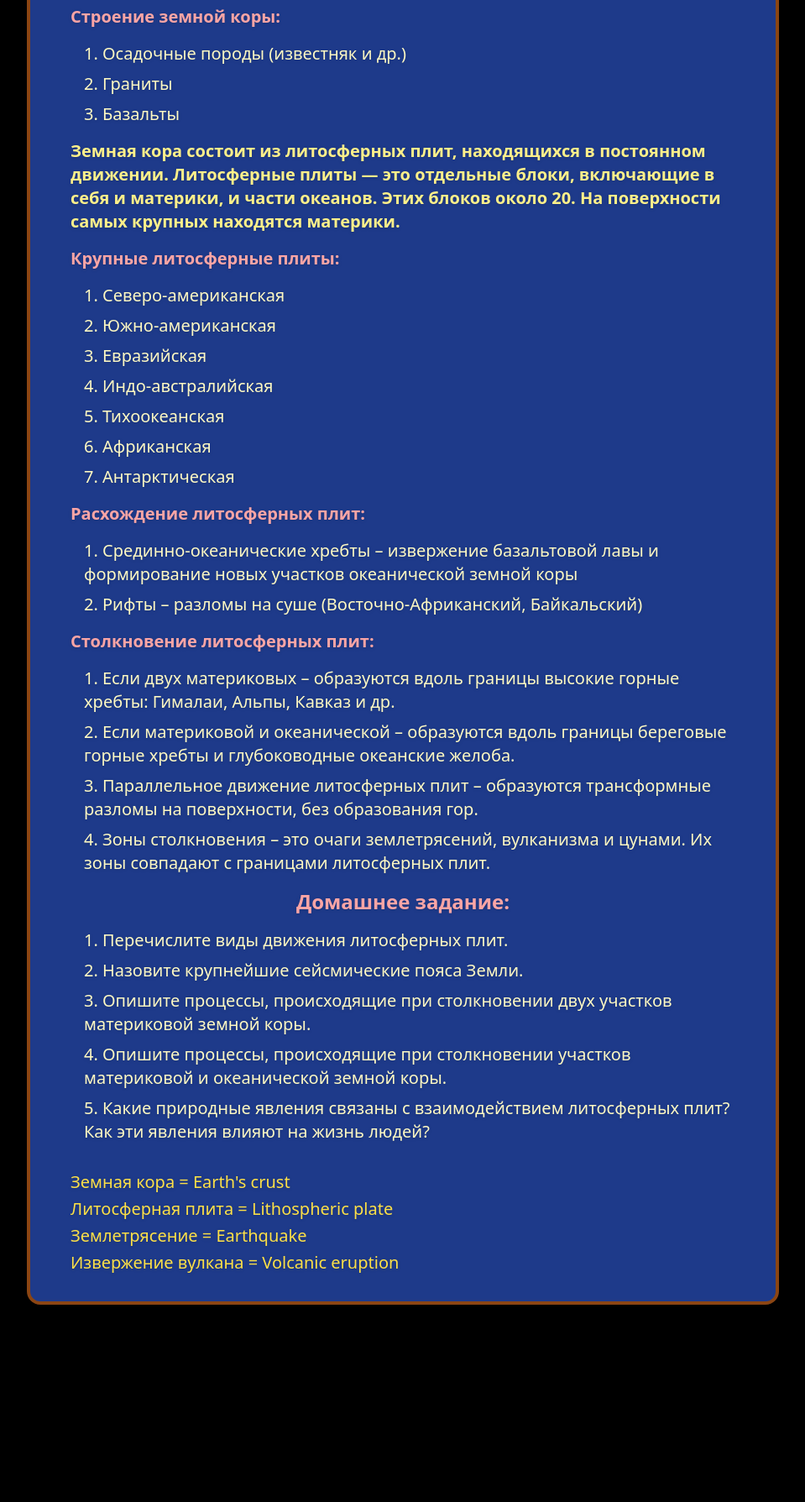
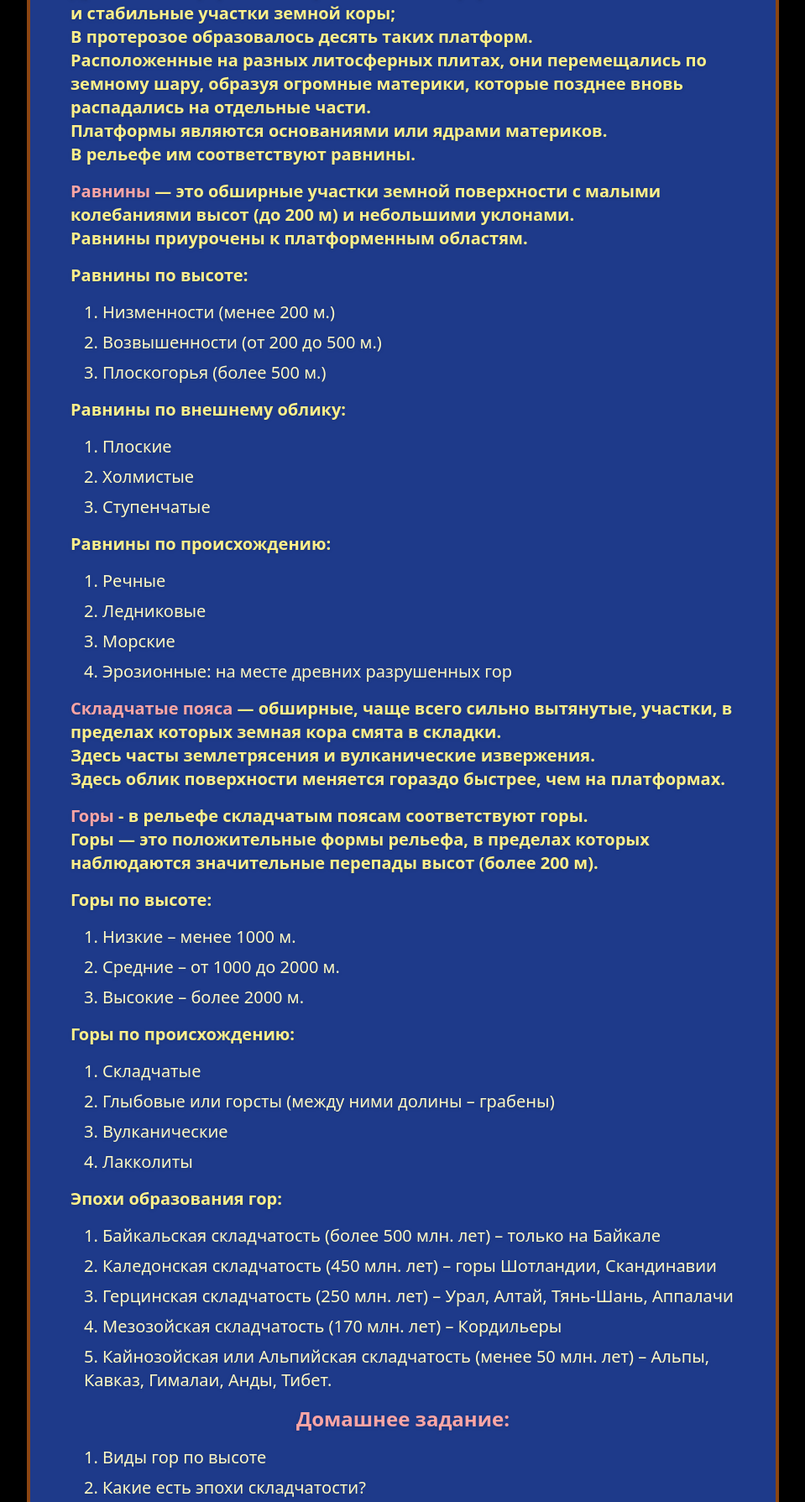
Before and after one commit to Yuriy2437/grade_7, a plain HTML site: page index.html in a window 1280 px wide. Shown: the part 298-2087 px from the top of the page at 84% size, without its empty margins (160-1119 px from the left). Before the commit the page ends 1900 px from the top, so only its background shows below. Drawn offline with nearby package versions, Linux system fonts and the light colour scheme.

Commit message:
Урок 3

```diff
--- a/index.html
+++ b/index.html
@@ -2,7 +2,7 @@
 <html lang="ru">
   <head>
     <meta charset="UTF-8" />
-    <title>Урок 2. Литосферные плиты</title>
+    <title>Урок 3. Природная зональность</title>
     <meta name="viewport" content="width=device-width, initial-scale=1.0" />
     <script src="https://cdn.tailwindcss.com"></script>
   </head>
@@ -13,76 +13,107 @@
       <h1
         class="text-xl sm:text-2xl md:text-3xl font-extrabold mb-6 text-red-400 text-center drop-shadow"
       >
-        Урок 2. Литосферные плиты
+        Урок 3. Природная зональность
       </h1>
       <div
         class="space-y-4 text-yellow-200 text-base sm:text-lg md:text-xl font-bold drop-shadow break-words"
       >
-        <p><span class="text-red-300">Строение Земли:</span></p>
+        <p>
+          Тектоника — это раздел геологии, который изучает строение земной
+          коры.<br />
+          Тектоническая карта, или карта строения земной коры, показывает
+          основные элементы, входящие в состав земной коры.
+        </p>
+        <p>
+          <span class="text-red-300">Древние платформы</span> - материковыми
+          платформами называют спокойные и стабильные участки земной коры;<br />
+          В протерозое образовалось десять таких платформ.<br />
+          Расположенные на разных литосферных плитах, они перемещались по
+          земному шару, образуя огромные материки, которые позднее вновь
+          распадались на отдельные части.<br />
+          Платформы являются основаниями или ядрами материков.<br />
+          В рельефе им соответствуют равнины.
+        </p>
+        <p>
+          <span class="text-red-300">Равнины</span> — это обширные участки
+          земной поверхности с малыми колебаниями высот (до 200 м) и небольшими
+          уклонами.<br />
+          Равнины приурочены к платформенным областям.
+        </p>
+        <p>Равнины по высоте:</p>
         <ol
           class="list-decimal list-inside text-yellow-100 font-normal space-y-2 ml-4"
         >
-          <li>Земная кора – от 10 км под дном океанов до 30-80 км на суше</li>
-          <li>Мантия – жидкий слой под корой, основа вулканизма</li>
-          <li>
-            Ядро – твердое железное ядро в центре Земли, основа магнитного поля
-          </li>
+          <li>Низменности (менее 200 м.)</li>
+          <li>Возвышенности (от 200 до 500 м.)</li>
+          <li>Плоскогорья (более 500 м.)</li>
         </ol>
-        <p><span class="text-red-300">Строение земной коры:</span></p>
+        <p>Равнины по внешнему облику:</p>
         <ol
           class="list-decimal list-inside text-yellow-100 font-normal space-y-2 ml-4"
         >
-          <li>Осадочные породы (известняк и др.)</li>
-          <li>Граниты</li>
-          <li>Базальты</li>
+          <li>Плоские</li>
+          <li>Холмистые</li>
+          <li>Ступенчатые</li>
         </ol>
-        <p>
-          Земная кора состоит из литосферных плит, находящихся в постоянном
-          движении. Литосферные плиты — это отдельные блоки, включающие в себя и
-          материки, и части океанов. Этих блоков около 20. На поверхности самых
-          крупных находятся материки.
-        </p>
-        <p><span class="text-red-300">Крупные литосферные плиты:</span></p>
+        <p>Равнины по происхождению:</p>
         <ol
           class="list-decimal list-inside text-yellow-100 font-normal space-y-2 ml-4"
         >
-          <li>Северо-американская</li>
-          <li>Южно-американская</li>
-          <li>Евразийская</li>
-          <li>Индо-австралийская</li>
-          <li>Тихоокеанская</li>
-          <li>Африканская</li>
-          <li>Антарктическая</li>
+          <li>Речные</li>
+          <li>Ледниковые</li>
+          <li>Морские</li>
+          <li>Эрозионные: на месте древних разрушенных гор</li>
         </ol>
-        <p><span class="text-red-300">Расхождение литосферных плит:</span></p>
+        <p>
+          <span class="text-red-300">Складчатые пояса</span> — обширные, чаще
+          всего сильно вытянутые, участки, в пределах которых земная кора смята
+          в складки.<br />
+          Здесь часты землетрясения и вулканические извержения.<br />
+          Здесь облик поверхности меняется гораздо быстрее, чем на платформах.
+        </p>
+        <p>
+          <span class="text-red-300">Горы</span> - в рельефе складчатым поясам
+          соответствуют горы.<br />
+          Горы — это положительные формы рельефа, в пределах которых наблюдаются
+          значительные перепады высот (более 200 м).
+        </p>
+        <p>Горы по высоте:</p>
+        <ol
+          class="list-decimal list-inside text-yellow-100 font-normal space-y-2 ml-4"
+        >
+          <li>Низкие – менее 1000 м.</li>
+          <li>Средние – от 1000 до 2000 м.</li>
+          <li>Высокие – более 2000 м.</li>
+        </ol>
+        <p>Горы по происхождению:</p>
+        <ol
+          class="list-decimal list-inside text-yellow-100 font-normal space-y-2 ml-4"
+        >
+          <li>Складчатые</li>
+          <li>Глыбовые или горсты (между ними долины – грабены)</li>
+          <li>Вулканические</li>
+          <li>Лакколиты</li>
+        </ol>
+        <p>Эпохи образования гор:</p>
         <ol
           class="list-decimal list-inside text-yellow-100 font-normal space-y-2 ml-4"
         >
           <li>
-            Срединно-океанические хребты – извержение базальтовой лавы и
-            формирование новых участков океанической земной коры
-          </li>
-          <li>Рифты – разломы на суше (Восточно-Африканский, Байкальский)</li>
-        </ol>
-        <p><span class="text-red-300">Столкновение литосферных плит:</span></p>
-        <ol
-          class="list-decimal list-inside text-yellow-100 font-normal space-y-2 ml-4"
-        >
-          <li>
-            Если двух материковых – образуются вдоль границы высокие горные
-            хребты: Гималаи, Альпы, Кавказ и др.
+            Байкальская складчатость (более 500 млн. лет) – только на Байкале
           </li>
           <li>
-            Если материковой и океанической – образуются вдоль границы береговые
-            горные хребты и глубоководные океанские желоба.
+            Каледонская складчатость (450 млн. лет) – горы Шотландии,
+            Скандинавии
           </li>
           <li>
-            Параллельное движение литосферных плит – образуются трансформные
-            разломы на поверхности, без образования гор.
+            Герцинская складчатость (250 млн. лет) – Урал, Алтай, Тянь-Шань,
+            Аппалачи
           </li>
+          <li>Мезозойская складчатость (170 млн. лет) – Кордильеры</li>
           <li>
-            Зоны столкновения – это очаги землетрясений, вулканизма и цунами. Их
-            зоны совпадают с границами литосферных плит.
+            Кайнозойская или Альпийская складчатость (менее 50 млн. лет) –
+            Альпы, Кавказ, Гималаи, Анды, Тибет.
           </li>
         </ol>
         <h2
@@ -93,26 +124,16 @@
         <ol
           class="list-decimal list-inside text-yellow-100 font-normal space-y-2 mt-2 ml-4"
         >
-          <li>Перечислите виды движения литосферных плит.</li>
-          <li>Назовите крупнейшие сейсмические пояса Земли.</li>
-          <li>
-            Опишите процессы, происходящие при столкновении двух участков
-            материковой земной коры.
-          </li>
-          <li>
-            Опишите процессы, происходящие при столкновении участков материковой
-            и океанической земной коры.
-          </li>
-          <li>
-            Какие природные явления связаны с взаимодействием литосферных плит?
-            Как эти явления влияют на жизнь людей?
-          </li>
+          <li>Виды гор по высоте</li>
+          <li>Какие есть эпохи складчатости?</li>
+          <li>К каким формам тектоники относятся равнины?</li>
+          <li>Виды равнин по высоте</li>
         </ol>
         <div class="pt-4 text-yellow-300 font-normal space-y-1">
-          <div>Земная кора = Earth's crust</div>
-          <div>Литосферная плита = Lithospheric plate</div>
-          <div>Землетрясение = Earthquake</div>
-          <div>Извержение вулкана = Volcanic eruption</div>
+          <div>Гора = mountain</div>
+          <div>Холм = hill</div>
+          <div>Возвышенность = elevation</div>
+          <div>Равнина = plain, flatland</div>
         </div>
       </div>
     </div>
```
